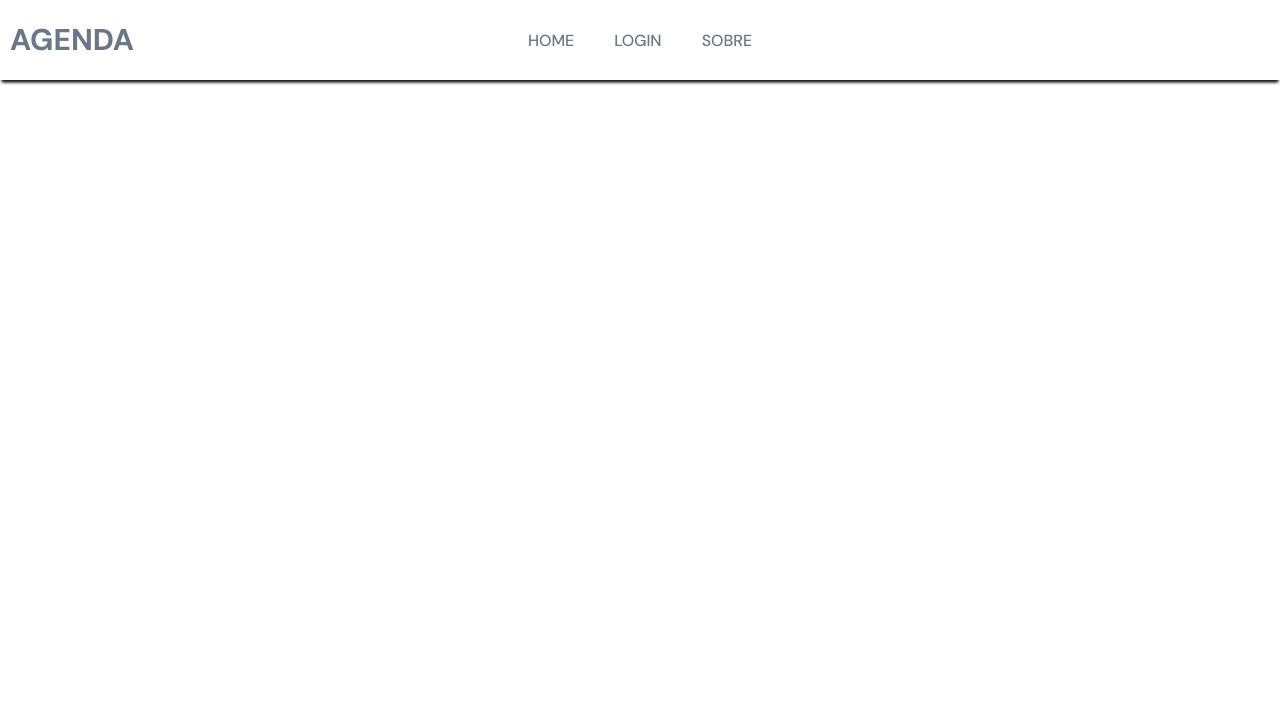
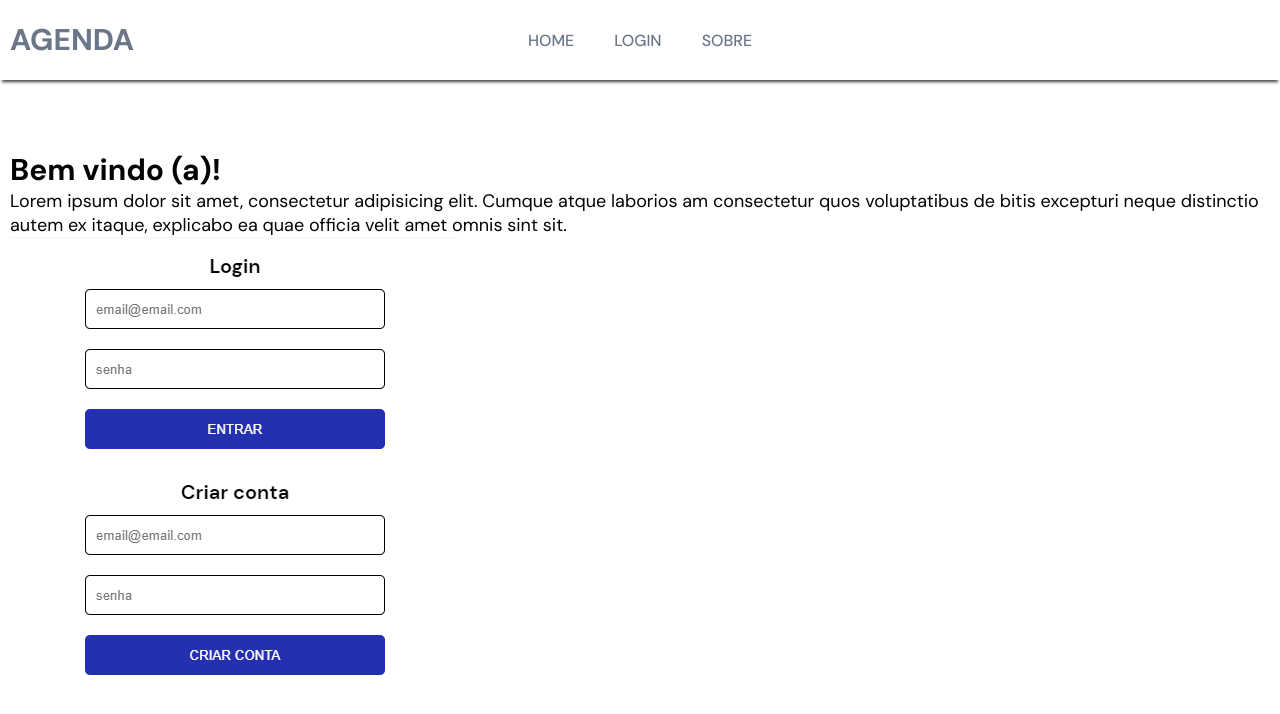
Before and after one commit to Lucal22/contact-frontend, a React (Vite) app: page / in a window 1280 px wide. Shown: the top 714 px of the page. Built offline with nearby package versions, Linux system fonts and the light colour scheme; no server answers.

Commit message:
homepage development

```diff
--- a/src/App.tsx
+++ b/src/App.tsx
@@ -1,7 +1,7 @@
 import { BrowserRouter as Router, Routes, Route } from 'react-router-dom';
 
 import Login from './container/Login';
-import Home from './container/Header';
+import Home from './container/Home';
 import Header from './container/Header';
 import AuthProvider from './context/AuthProvider';
 import Contacts from './container/Contacts';
--- /dev/null
+++ b/src/assets/index.ts
@@ -0,0 +1,5 @@
+import login from './images/login.png';
+
+export default {
+  login,
+};
--- a/src/container/Home/index.tsx
+++ b/src/container/Home/index.tsx
@@ -1,6 +1,7 @@
 import React from 'react';
 import Container from '../../components/Container';
 import * as Styled from './styles';
+import images from '../../assets/index';
 
 export type HomeProps = {
   children: React.ReactNode;
@@ -10,7 +11,14 @@ export default function Home() {
   return (
     <Styled.Container>
       <Container height={'full'}>
-        <h1>Olá mundo</h1>
+        <h1>Bem vindo (a)!</h1>
+        <p>
+          Lorem ipsum dolor sit amet, consectetur adipisicing elit. Cumque atque
+          laborios am consectetur quos voluptatibus de bitis excepturi neque
+          distinctio autem ex itaque, explicabo ea quae officia velit amet omnis
+          sint sit.
+        </p>
+        <img src={images.login} />
       </Container>
     </Styled.Container>
   );
--- a/src/container/Home/styles.ts
+++ b/src/container/Home/styles.ts
@@ -3,6 +3,9 @@ import styled, { css } from 'styled-components';
 export const Container = styled.div`
   ${({ theme }) => css`
     padding-top: 15rem;
-    color: red;
+    color: ${theme.colors.blackColor};
+    p {
+      font-size: ${theme.fonts.size.medium};
+    }
   `}
 `;
```
Also changed, not shown: src/assets/images/login.png (added).
